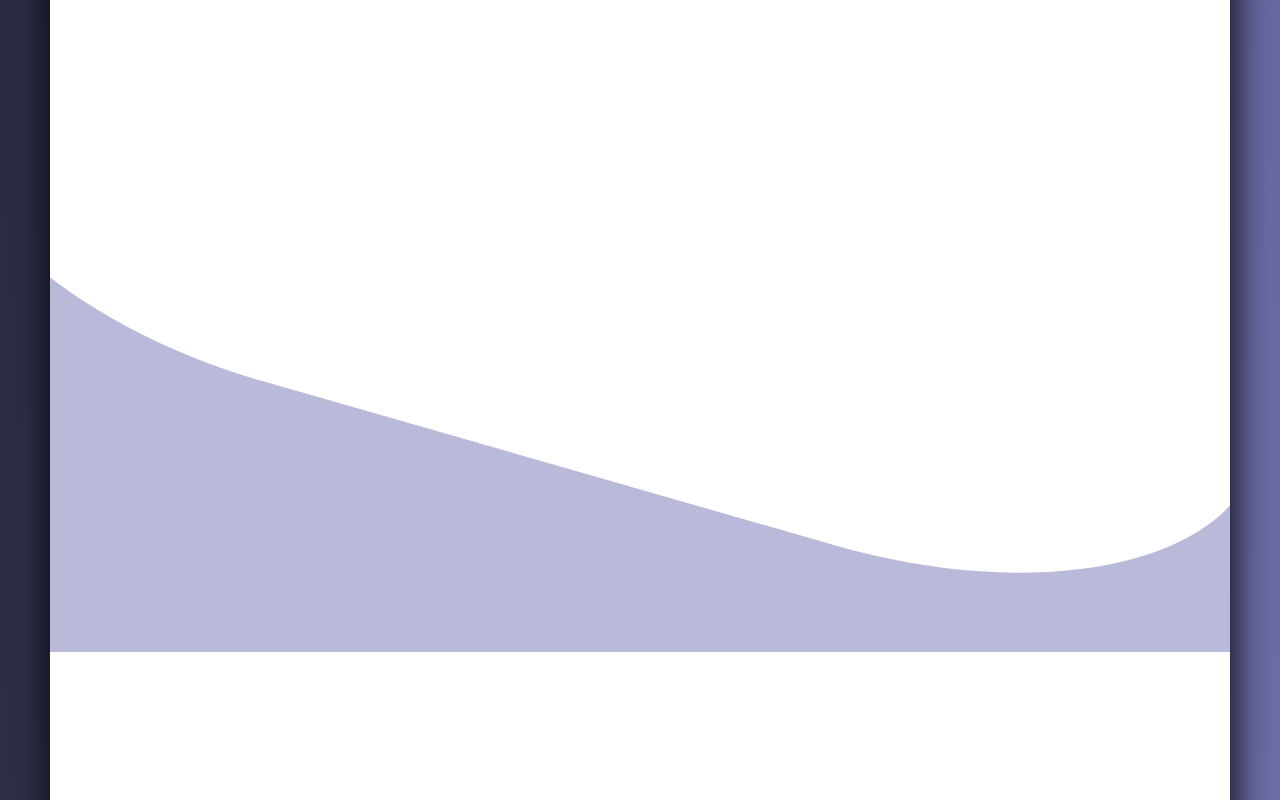
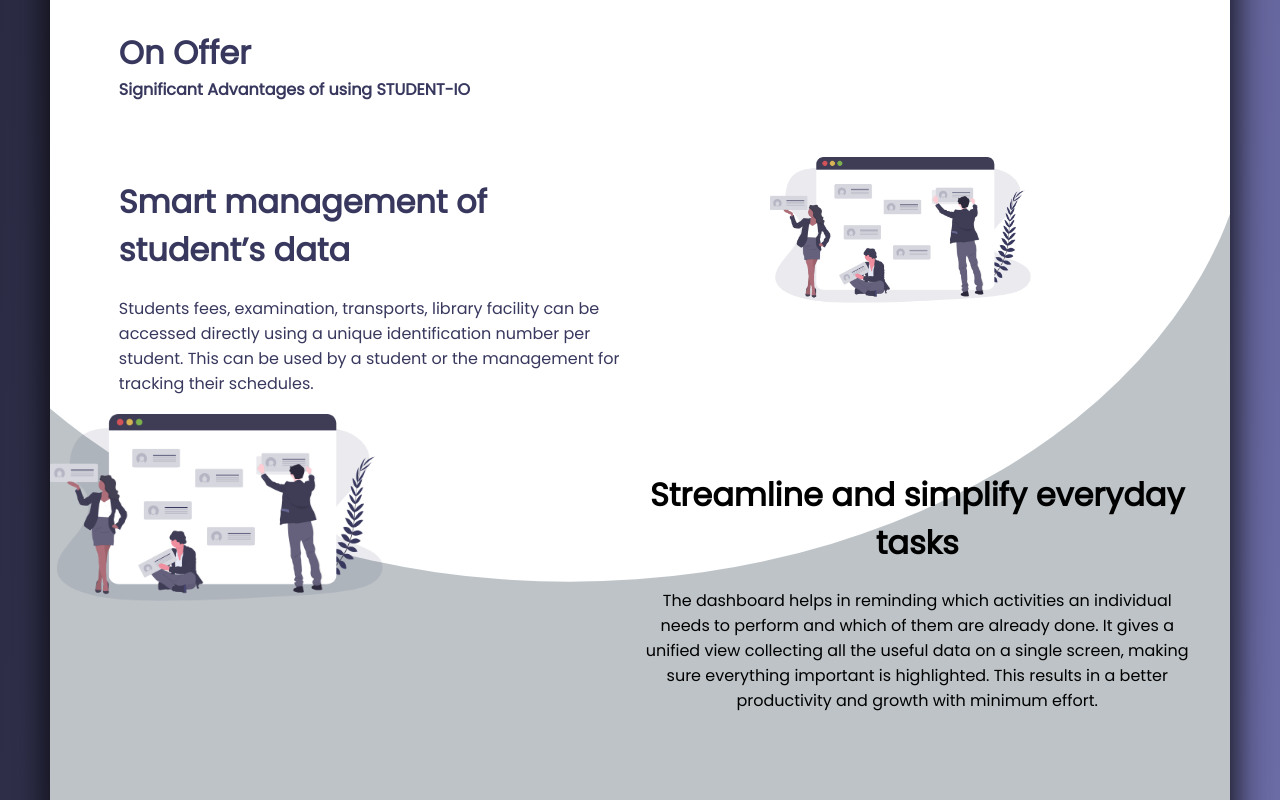
Before and after one commit to Ndu-Systems/student-io, an Angular app: page / in a window 1280 px wide. Shown: the part 1280-2080 px from the top of the page. Built offline with nearby package versions, Linux system fonts and the light colour scheme.

Commit message:
Features section

```diff
--- a/src/app/views/home/index/home-page-sections/features-page-section/features-page-section.component.html
+++ b/src/app/views/home/index/home-page-sections/features-page-section/features-page-section.component.html
@@ -1,9 +1,39 @@
 <div class="features">
-  <h1>
-    shlashA;L
-  </h1>
+  <div class="on-offer">
+    <h1>
+      On Offer
+      <span class="small">
+        Significant Advantages of using STUDENT-IO
+      </span>
+    </h1>
+  </div>
 
-  <div class="inner-curve">
+  <div class="feature-1">
+    <div class="left">
+      <h1>Smart management of student’s data</h1>
+      <p>
+        Students fees, examination, transports, library facility can be accessed directly using a unique identification
+        number per student. This can be used by a student or the management for tracking their schedules.
+      </p>
+    </div>
+    <div class="right">
+      <img src="../../../../../../assets/home-images/undraw_status_update_jjgk.png" alt="">
+    </div>
+  </div>
+
+</div>
+<div class="feature-2">
+  <div class="left">
+    <img src="../../../../../../assets/home-images/undraw_status_update_jjgk.png" alt="">
 
   </div>
+  <div class="right">
+
+    <h1>Streamline and simplify everyday tasks</h1>
+    <p>
+      The dashboard helps in reminding which activities an individual needs to perform and which of them are already
+      done. It gives a unified view collecting all the useful data on a single screen, making sure everything important
+      is highlighted. This results in a better productivity and growth with minimum effort.
+    </p>
+  </div>
 </div>
--- a/src/app/views/home/index/home-page-sections/features-page-section/features-page-section.component.scss
+++ b/src/app/views/home/index/home-page-sections/features-page-section/features-page-section.component.scss
@@ -1,19 +1,66 @@
-.features{
+.features {
+  padding: 3%;
+  position: relative;
+  color: #38385F;
+  background: #fff;
+  height: 100vh;
+
+  -webkit-clip-path: ellipse(58% 57% at 44% 13%);
+  clip-path: ellipse(58% 57% at 44% 13%);
+
+  .on-offer {
+    padding-left: 3%;
+
+    h1 {
+      .small {
+        font-size: 50%;
+        display: block;
+      }
+    }
+  }
+
+  .feature-1 {
+    display: flex;
     padding: 3%;
-    position: relative;
-    color: #38385F;
-    background: rgb(185, 185, 218);
-    height: 100vh;
-    .inner-curve{
-        position: absolute;
-        height: 81%;
-        width: 115%;
-        background: white;
-        -webkit-transform: rotate(20deg);
-        transform: rotate(16deg);
-        border-radius: 28%;
-        left: -7%;
-        top: -23%;
-        z-index: 0;
+
+    .left {
+      flex: 1;
     }
+
+    .right {
+      flex: 1;
+      text-align: center;
+
+
+      img {
+        width: 50%;
+      }
+    }
+  }
+
 }
+
+.feature-2 {
+  position: absolute;
+  z-index: 10;
+  width: 100%;
+  left: 0;
+  bottom: 9%;
+  display: flex;
+
+  .left {
+    flex: 1;
+
+
+    img {
+      width: 60%;
+    }
+  }
+
+  .right {
+    flex: 1;
+    text-align: center;
+    padding: 3%;
+
+  }
+}
--- a/src/app/views/home/index/index.component.scss
+++ b/src/app/views/home/index/index.component.scss
@@ -102,8 +102,11 @@
     }
   }
 
-  .about{
+  .about, .features{
     height: auto;
     z-index: 1;
   }
+  .features{
+    background: #bdc3c7;
+  }
 }
```
Also changed, not shown: src/app/views/home/index/home-page-sections/about-usection/about-usection.component.html (+1 -8 lines), src/assets/home-images/undraw_status_update_jjgk.png (added).
